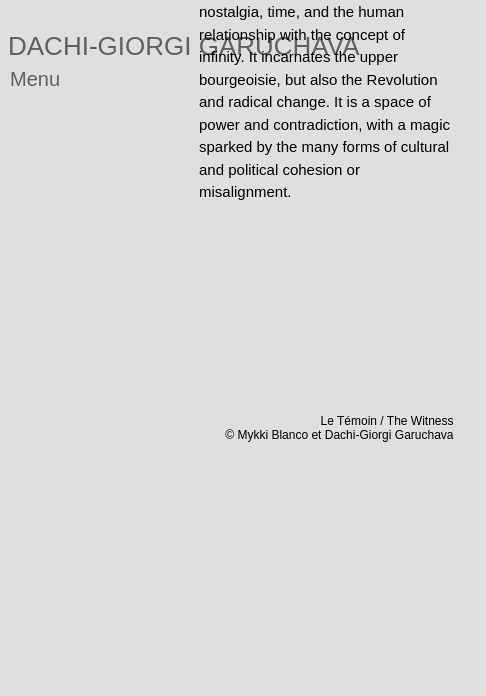
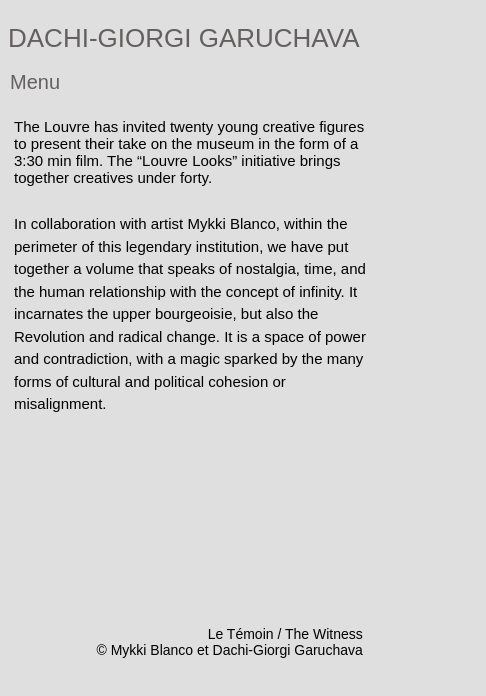
Before and after one commit to anukitsim/dachi, a React (Create React App) app: page /thewitness in a window 390 px wide. Shown: the top 696 px of the page, 486 px wide, since content can reach past the window. Built offline with nearby package versions, Linux system fonts and the light colour scheme; a web font is replaced by a local one.

Commit message:
homepage and the witness page done. both mobile  responsive

```diff
--- a/src/components/home/home.component.jsx
+++ b/src/components/home/home.component.jsx
@@ -13,23 +13,25 @@ const Home = () => {
 
   return (
     <div className="home-container">
-      <div className="home-content">
 
-      </div>
-
-      <h1 className="title">
+     <h1 className="title">
         <Link to="/" className="title-link">
           DACHI-GIORGI GARUCHAVA
         </Link>
       </h1>
-      <ul className={isMobileMenuVisible ? 'info-links show' : 'info-links'}>
-        <li><Link to='/contact' className='info-link'>Contact</Link></li>
-        <li><Link to='/cv' className='info-link'>CV</Link></li>
-      </ul>
+
+
+
+
       <div className={isMobileMenuVisible ? 'mobile-menu visible' : 'mobile-menu'}>
         <button className="menu-button" onClick={toggleMobileMenu}>
           Menu
         </button>
+        <ul className={isMobileMenuVisible ? 'info-links show' : 'info-links'}>
+
+        <li><Link to='/contact' className='info-link'>Contact</Link></li>
+        <li><Link to='/cv' className='info-link'>CV</Link></li>
+      </ul>
         <ul className={isMobileMenuVisible ? 'project-links show' : 'project-links'}>
           <li><Link to='/thewitness' className='project-link'>The Witness</Link></li>
           <li><Link to='/invasive-modification' className='project-link'>Invasive Modification</Link></li>
--- a/src/components/home/home.styles.css
+++ b/src/components/home/home.styles.css
@@ -67,16 +67,18 @@ ul {
   text-align: end;
 }
 
-
-
 li {
   font-size: 15px;
   letter-spacing: 0px;
   padding-top: 1.5px;
 }
 
+
+
+
 .menu-button {
   display: none; /* hide menu button by default on desktop */
+
 }
 
 @media screen and (max-width: 768px) {
@@ -90,7 +92,8 @@ li {
 
   .title {
     font-size: 26px; /* set font size for title on mobile */
-    margin-left: 4px;
+    margin-left: 2px;
+    margin-right: 5px;
     white-space: nowrap;
     overflow: hidden;
     text-overflow: ellipsis;
@@ -115,27 +118,31 @@ li {
     align-self: flex-start;
   }
 
+
   .menu-button {
     display: block;
-    position: fixed;
-    top: 67px;
+    top: 50px;
     font-weight: normal;
 
 
     font-family: 'M PLUS 1', sans-serif;
     z-index: 9999;
-    cursor: pointer;
+
     background-color: transparent; /* Set background color to transparent */
     border: none; /* Remove border */
     color: #646060; /* Set text color to match links */
     font-size: 20px; /* Set font size to match links */
     text-decoration: none; /* Remove underline */
 
-    cursor: pointer;
+
   }
+
 
   .info-links {
     display: none; /* hide info-links by default on mobile */
+    margin-left: 6px;
+    margin-bottom: 10px;
+    margin-top: 10px;
   }
 
   .info-links.show {
--- a/src/components/witness/witness.styles.css
+++ b/src/components/witness/witness.styles.css
@@ -54,7 +54,7 @@
   font-size: 12px;
   font-weight: normal;
   align-self: flex-end;
-  margin-right: 32px;
+  margin-right: 35.5px;
 }
 
 .video-caption2 {
@@ -63,6 +63,58 @@
   font-size: 12px;
   font-weight: normal;
   align-self: flex-end;
-  margin-right: 32px;
+  margin-right: 35.5px;
 
 }
+
+@media (max-width: 768px) {
+
+  body {
+    background-color: #DBDBDBE2;
+  }
+  .witness-container {
+    margin: 0;
+    margin-bottom: 50px;
+    margin-right: 10px;
+    margin-left: 10px;
+
+  }
+
+  .witness-texts {
+    padding-right: 0;
+    max-width: 100%;
+  }
+
+  .video {
+    margin-left: 0;
+    width: 100%;
+    height: 56.25vw; /* 16:9 aspect ratio */
+  }
+
+  .video-caption {
+    font-size: 14px;
+    margin-right: 0;
+  }
+
+  .video-caption2 {
+    font-size: 14px;
+    margin-right: 0;
+  }
+
+  .title {
+    font-size: 26px; /* set font size for title on mobile */
+    margin-left: 4px;
+    white-space: nowrap;
+    overflow: hidden;
+    text-overflow: ellipsis;
+    max-width: 100%;
+    flex: 0 0 auto;
+    display: flex;
+    align-items: flex-start;
+    margin-bottom: 8px; /* add margin bottom for spacing on mobile */
+  }
+
+
+
+
+}
```
Also changed, not shown: public/manifest.json.
